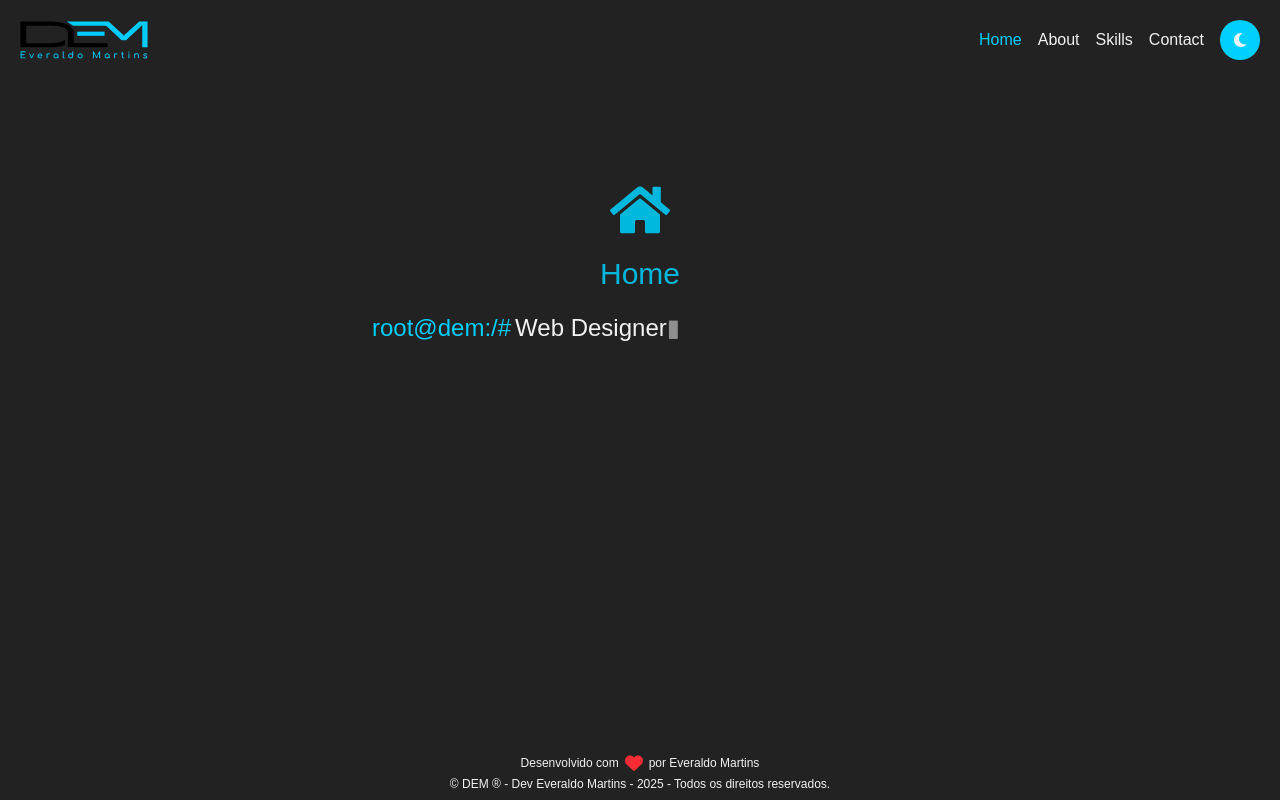
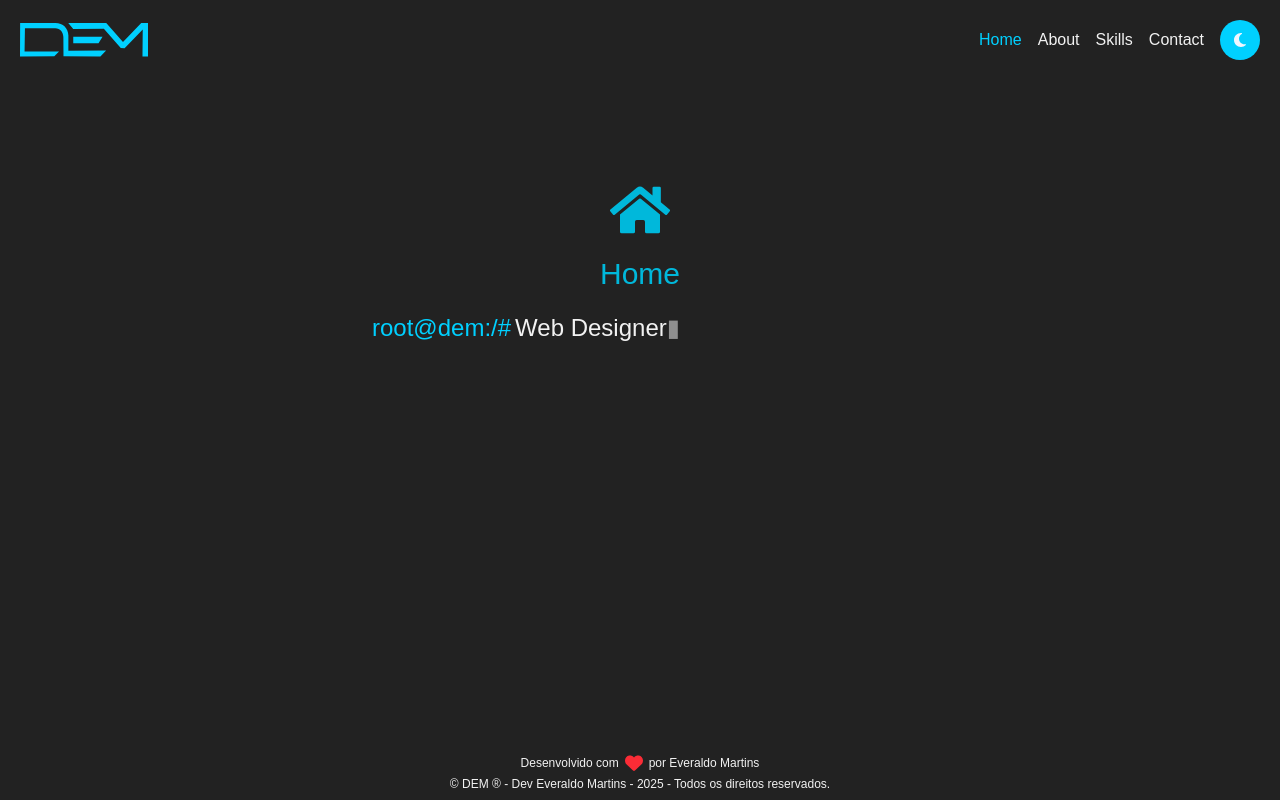
Before and after one commit to dev-emartins/personal_portfolio, a React (Vite) app: page / in a window 1280 px wide. Built offline with nearby package versions, Linux system fonts and the light colour scheme.

Commit message:
feat:criação do logo do projeto(definição).

```diff
--- a/package.json
+++ b/package.json
@@ -1,7 +1,7 @@
 {
   "name": "personal_portfolio",
   "private": true,
-  "version": "1.3.0",
+  "version": "1.4.0",
   "type": "module",
   "scripts": {
     "dev": "vite",
--- /dev/null
+++ b/src/components/header/Logo.jsx
@@ -0,0 +1,15 @@
+function Logo() {
+    return (
+        <svg
+            className="w-24 md:w-32"
+            viewBox="0 0 297 77.700996"
+            xmlns="http://www.w3.org/2000/svg">
+            <path
+                fill="currentColor"
+                d="M 0.29407314,0.01728596 0,77.675502 79.717669,77.381425 90.601242,65.908755 H 10.588528 L 11.470745,12.07715 81.77521,12.371208 c 11.549622,0.317791 18.207405,8.644082 18.82641,20.297745 l 0.31144,44.625689 85.61312,0.312403 13.27512,-13.768001 -87.60938,0.305268 0.0761,-35.109333 C 111.76574,12.638376 100.11638,0.01295468 82.076881,0.04100029 Z M 297,0.04981965 281.34669,0.05177951 238.95824,43.893956 200.12523,0 111.98555,0.11582775 123.51678,13.867816 l 71.08286,-0.699024 39.19476,45.118849 8.93236,0.01764 42.07011,-43.186799 -0.58814,62.582421 12.78699,-10e-4 z M 123.5595,31.709327 v 15.009846 h 58.61932 l 9.36921,-14.972256 z"
+            />
+        </svg>
+    )
+}
+
+export default Logo
--- a/src/components/header/index.jsx
+++ b/src/components/header/index.jsx
@@ -1,8 +1,7 @@
 import { useRef, useEffect, useState } from "react"
 import { FaBars, FaCircleXmark, FaMoon, FaSun } from "react-icons/fa6"
 import { Link, NavLink } from "react-router-dom"
-
-import Logo from "@/assets/logo.svg"
+import Logo from "./Logo"
 
 function Header() {
   const [theme, setTheme] = useState(() => localStorage.getItem('portTheme') || 'dark')
@@ -51,8 +50,8 @@ function Header() {
     <header className='w-full p-5 flex justify-center items-center'>
       <nav className='w-full'>
         <div className="container mx-auto flex justify-between items-center">
-          <Link to="/">
-            <img src={ Logo } alt='Logo' className='w-24 md:w-32' />
+          <Link to="/" className="text-(--accent)">
+            <Logo />
           </Link>
 
           {/* Menu para desktop */}
```
Also changed, not shown: src/assets/logo.svg, 1 other file (tests, documents, lock files or other folders).
